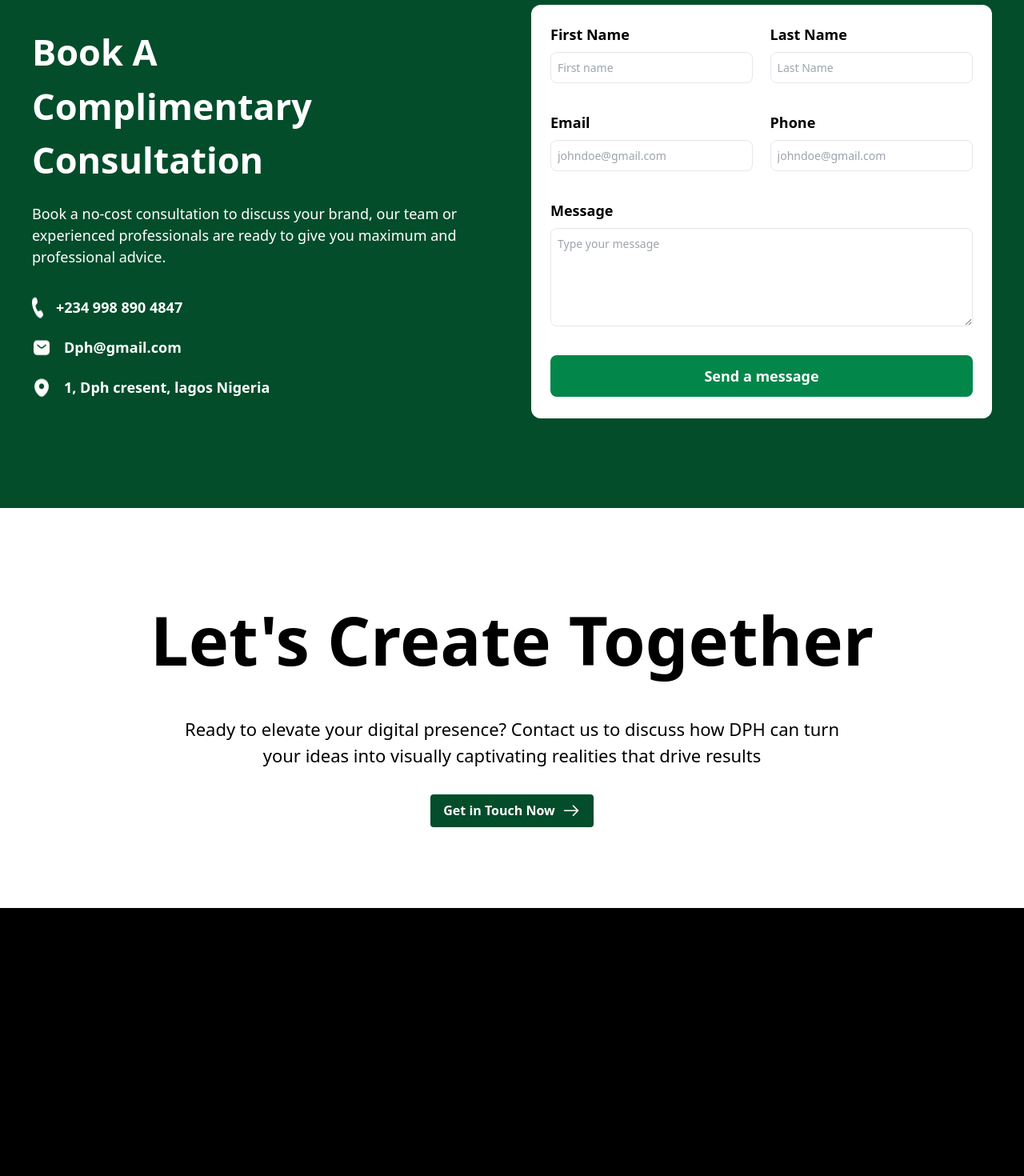
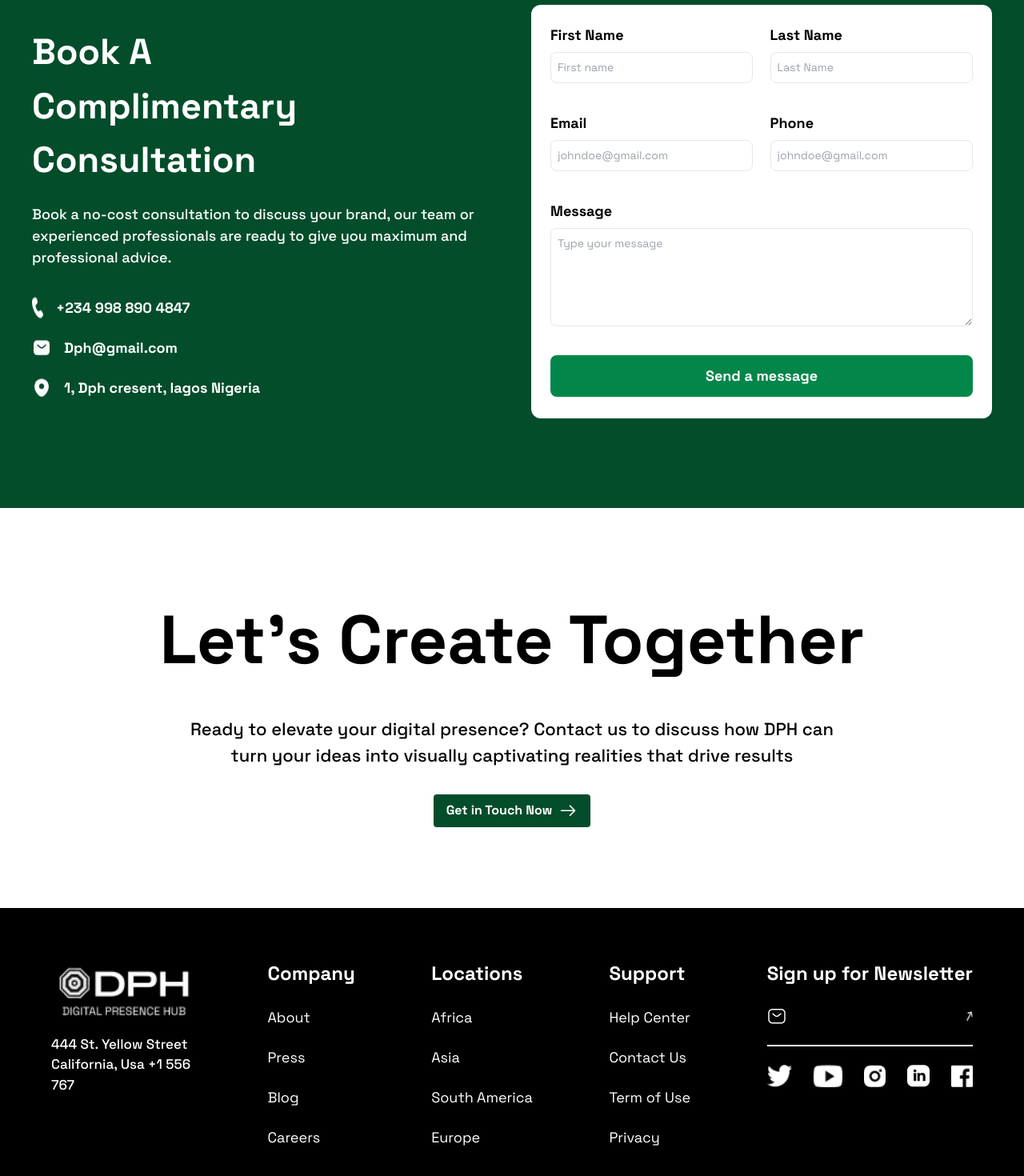
Before and after one commit to braitcode/dph-frontend, a React (Vite) app: page / in a window 1280 px wide. Shown: the part 106-1576 px from the top of the page at 80% size. Built offline with nearby package versions, Linux system fonts and the light colour scheme.

Commit message:
footer page

```diff
--- a/src/components/Button.jsx
+++ b/src/components/Button.jsx
@@ -7,9 +7,9 @@ const Button = ({ type, size, color, onClick, disabled, children }) => {
 
   // Size variations
   const sizeStyles = {
-    small: 'text-sm py-1 px-2',
-    medium: 'text-base py-2 px-4',
-    large: 'text-lg py-3 px-5 w-full rounded-lg',
+    small: 'text-sm py-1 px-2 font-spaceGrotesk',
+    medium: 'text-base py-2 px-4 font-spaceGrotesk',
+    large: 'text-lg py-3 px-5 w-full rounded-lg font-spaceGrotesk',
   };
 
   // Color variations
--- a/src/components/ContactForm.jsx
+++ b/src/components/ContactForm.jsx
@@ -11,41 +11,41 @@ const ContactForm = () => {
 
                 <div className="w-[45%] flex flex-col gap-[36px]">
                     <div className="flex flex-col gap-[20px]">
-                        <h1 className='text-white text-[45px] font-bold w-[80%]'>Book A Complimentary Consultation</h1>
-                        <p className='text-white text-[18px] font-medium'>Book a no-cost consultation to discuss your brand, our team or experienced professionals are ready to give you maximum and professional advice.</p>
+                        <h1 className='text-white text-[45px] font-bold w-[80%] font-spaceGrotesk'>Book A Complimentary Consultation</h1>
+                        <p className='text-white text-[18px] font-medium font-spaceGrotesk'>Book a no-cost consultation to discuss your brand, our team or experienced professionals are ready to give you maximum and professional advice.</p>
                     </div>
                     <div className="flex flex-col gap-[23px]">
-                        <p className='text-white text-[18px] font-bold flex gap-4'><img src={phone} alt="" /> +234 998 890 4847</p>
-                        <p className='text-white text-[18px] font-bold flex gap-4'><img src={sms} alt="" />Dph@gmail.com</p>
-                        <p className='text-white text-[18px] font-bold flex gap-4'><img src={location} alt="" />1, Dph cresent, lagos Nigeria</p>
+                        <p className='text-white text-[18px] font-bold flex gap-4 font-spaceGrotesk'><img src={phone} alt="" /> +234 998 890 4847</p>
+                        <p className='text-white text-[18px] font-bold flex gap-4 font-spaceGrotesk'><img src={sms} alt="" />Dph@gmail.com</p>
+                        <p className='text-white text-[18px] font-bold flex gap-4 font-spaceGrotesk'><img src={location} alt="" />1, Dph cresent, lagos Nigeria</p>
                     </div>
                 </div>
                 <div className="bg-white w-[45%] h-[517px] rounded-xl p-6">
                     <form className="flex flex-col gap-9">
                       <div className="flex justify-between">
                           <div className="w-[48%] flex flex-col gap-2">
-                              <label className='text-[18px] font-bold'>First Name</label>
-                              <input type="text" placeholder='First name' className='border text-[14px] p-2 rounded-lg' />
+                              <label className='text-[18px] font-bold font-spaceGrotesk'>First Name</label>
+                              <input type="text" placeholder='First name' className='border text-[14px] p-2 rounded-lg font-spaceGrotesk' />
                           </div>
                           <div className="w-[48%] flex flex-col gap-2">
-                              <label className='text-[18px] font-bold'>Last Name</label>
-                              <input type="text" placeholder='Last Name' className='border text-[14px] p-2 rounded-lg' />
+                              <label className='text-[18px] font-bold font-spaceGrotesk'>Last Name</label>
+                              <input type="text" placeholder='Last Name' className='border text-[14px] p-2 rounded-lg font-spaceGrotesk' />
                           </div>
                       </div>
                       <div className="flex justify-between">
                           <div className="w-[48%] flex flex-col gap-2">
-                              <label className='text-[18px] font-bold'>Email</label>
-                              <input type="email" placeholder='johndoe@gmail.com' className='border text-[14px] p-2 rounded-lg' />
+                              <label className='text-[18px] font-bold font-spaceGrotesk'>Email</label>
+                              <input type="email" placeholder='johndoe@gmail.com' className='border text-[14px] p-2 rounded-lg font-spaceGrotesk' />
                           </div>
                           <div className="w-[48%] flex flex-col gap-2">
-                              <label className='text-[18px] font-bold'>Phone</label>
-                              <input type="tel" placeholder='johndoe@gmail.com' className='border text-[14px] p-2 rounded-lg' pattern="[0-9]{3}-[0-9]{3}-[0-9]{4}"/>
+                              <label className='text-[18px] font-bold font-spaceGrotesk'>Phone</label>
+                              <input type="tel" placeholder='johndoe@gmail.com' className='border text-[14px] p-2 rounded-lg font-spaceGrotesk' pattern="[0-9]{3}-[0-9]{3}-[0-9]{4}"/>
                           </div>
                       </div>
                       <div className="">
                         <div className="flex flex-col gap-2">
-                            <label className='text-[18px] font-bold'>Message</label>
-                            <textarea name="" id="" placeholder='Type your message' className='text-[14px] border rounded-lg p-2' rows="5"></textarea>
+                            <label className='text-[18px] font-bold font-spaceGrotesk'>Message</label>
+                            <textarea name="" id="" placeholder='Type your message' className='text-[14px] border rounded-lg p-2 font-spaceGrotesk' rows="5"></textarea>
                         </div>
                       </div>
                       <div className="">
--- a/src/components/Footer.jsx
+++ b/src/components/Footer.jsx
@@ -1,11 +1,58 @@
 import React from 'react'
+import dphLogo from "../assets/icons/dph logo.png"
+import twitter from "../assets/icons/twitter.png"
+import youtube from "../assets/icons/youtube.png"
+import instagram from "../assets/icons/instagram.png"
+import linkedin from "../assets/icons/linkedin.png"
+import facebook from "../assets/icons/facebook.png"
+import arrowRightUp from "../assets/icons/arrowRightUp.png"
+import email from "../assets/icons/sms outline.png"
 
 const Footer = () => {
   return (
     <div>
-        <div className="bg-black w-full h-[353px] font">
-            <div className="">
-
+        <div className="bg-black w-full h-[353px] font flex p-16">
+            <div className="w-full flex justify-between">
+                <div className="w-[175px] flex flex-col gap-[23px]">
+                  <img src={dphLogo} alt="" />
+                  <p className='text-white text-[17px] font-spaceGrotesk font-medium'>444 St. Yellow Street California, Usa +1 556 767</p>
+                </div>
+                <div className="flex flex-col gap-[23px]">
+                  <h2 className='text-white text-[24px] font-bold font-spaceGrotesk'>Company</h2>
+                  <p className='text-white text-[18px] font-spaceGrotesk'>About</p>
+                  <p className='text-white text-[18px] font-spaceGrotesk'>Press</p>
+                  <p className='text-white text-[18px] font-spaceGrotesk'>Blog</p>
+                  <p className='text-white text-[18px] font-spaceGrotesk'>Careers</p>
+                </div>
+                <div className="flex flex-col gap-[23px]">
+                    <h2 className='text-white text-[24px] font-bold font-spaceGrotesk'>Locations</h2>
+                    <p className='text-white text-[18px] font-spaceGrotesk'>Africa</p>
+                    <p className='text-white text-[18px] font-spaceGrotesk'>Asia</p>
+                    <p className='text-white text-[18px] font-spaceGrotesk'>South America</p>
+                    <p className='text-white text-[18px] font-spaceGrotesk'>Europe</p>
+                </div>
+                <div className="flex flex-col gap-[23px]">
+                    <h2 className='text-white text-[24px] font-bold font-spaceGrotesk'>Support</h2>
+                    <p className='text-white text-[18px] font-spaceGrotesk'>Help Center</p>
+                    <p className='text-white text-[18px] font-spaceGrotesk'>Contact Us</p>
+                    <p className='text-white text-[18px] font-spaceGrotesk'>Term of Use</p>
+                    <p className='text-white text-[18px] font-spaceGrotesk'>Privacy</p>
+                </div>
+                <div className="flex flex-col gap-[23px]">
+                    <h2 className='text-white text-[24px] font-bold font-spaceGrotesk'>Sign up for Newsletter</h2>
+                    <span className=' flex justify-between items-center'>
+                      <img src={email} alt="" />
+                      <img src={arrowRightUp} alt="" className='w-[8px] h-[13px]' />
+                      </span>
+                    <p className="border border-white w-full"></p>
+                    <div className="flex justify-between">
+                      <img src={twitter} alt="" />
+                      <img src={youtube} alt="" />
+                      <img src={instagram} alt="" />
+                      <img src={linkedin} alt="" />
+                      <img src={facebook} alt="" />
+                    </div>
+                </div>
             </div>
         </div>
     </div>
--- a/src/components/SubFooter.jsx
+++ b/src/components/SubFooter.jsx
@@ -8,15 +8,15 @@ const SubFooter = () => {
         <div className="bg-white w-full h-[500px] flex justify-center items-center">
               <div className="flex flex-col items-center gap-[32px]">
                   <div className="">
-                      <h1 className='text-[85px] font-bold'>Let's Create Together</h1>
+                      <h1 className='text-[85px] font-bold font-spaceGrotesk'>Let's Create Together</h1>
                   </div>
                   <div className="w-[847px]">
-                      <p className='text-[22px] text-center font-medium'>Ready to elevate your digital presence? Contact us to discuss how DPH can turn your ideas into visually captivating realities that drive results</p>
+                      <p className='text-[22px] text-center font-medium font-spaceGrotesk'>Ready to elevate your digital presence? Contact us to discuss how DPH can turn your ideas into visually captivating realities that drive results</p>
                   </div>
                   <div className="flex">
                       <Button color="darkGreen">
                         <div className="flex gap-2">
-                          <p>Get in Touch Now</p> <img src={arrowRight} alt="" />
+                          <p className='font-spaceGrotesk'>Get in Touch Now</p> <img src={arrowRight} alt="" />
                         </div>
                       </Button>
                   </div>
```
Also changed, not shown: src/assets/icons/arrowRightUp.png (added), src/assets/icons/sms outline.png (added).
